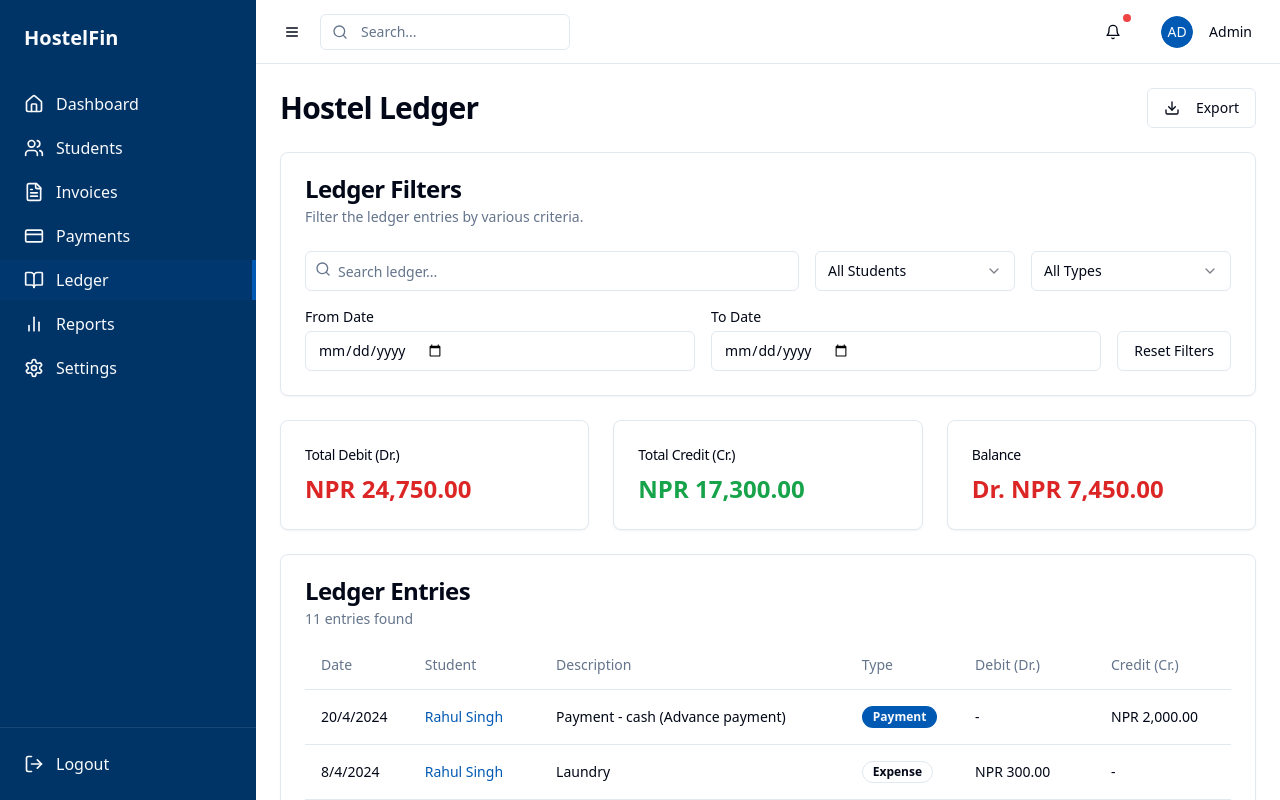
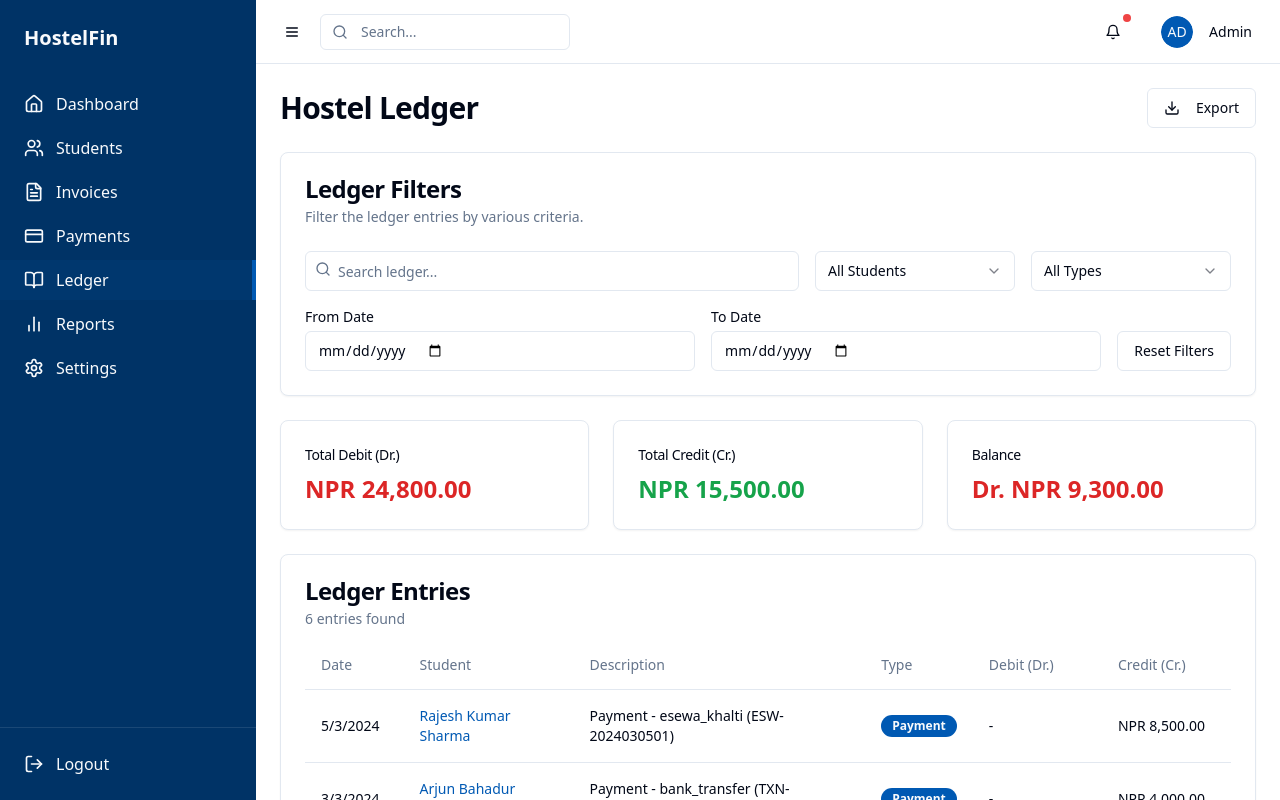
Before and after one commit to Anik-Karki/dorm-finance-flow, a React (Vite) app: page /ledger in a window 1280 px wide. Built offline with nearby package versions, Linux system fonts and the light colour scheme.

Commit message:
Fix: Update student details for Nepal context
Update student name, address, guardian name, and phone number to reflect a Nepali context.

```diff
--- a/src/contexts/AppContext.tsx
+++ b/src/contexts/AppContext.tsx
@@ -1,6 +1,7 @@
 import React, { createContext, useContext, useState, useEffect } from 'react';
 import { Student, Invoice, Payment, ExtraExpense, LedgerEntry } from '@/types';
 import { initialStudents, initialInvoices, initialPayments, initialLedger } from '@/data/initialData';
+import { formatCurrency } from '@/lib/utils';
 import { toast } from 'sonner';
 
 interface AppContextProps {
--- a/src/data/initialData.ts
+++ b/src/data/initialData.ts
@@ -1,264 +1,203 @@
 
-import { Student, Invoice, Payment, LedgerEntry, ExtraExpense } from '@/types';
+import { Student, Invoice, Payment, LedgerEntry } from '@/types';
 
 export const initialStudents: Student[] = [
   {
     id: '1',
-    name: 'Rahul Singh',
-    room: '101',
-    phone: '9876543210',
-    guardianName: 'Rajesh Singh',
-    guardianPhone: '9876543211',
-    address: '123 Main Street, Delhi',
-    enrollmentDate: '2023-07-15',
-    feeAmount: 6000,
+    name: 'Rajesh Kumar Sharma',
+    room: 'A-101',
+    phone: '9841234567',
+    guardianName: 'Ram Bahadur Sharma',
+    guardianPhone: '9851234567',
+    address: 'Baneshwor, Kathmandu',
+    enrollmentDate: '2024-01-15',
+    feeAmount: 8000,
     advanceBalance: 2000,
     status: 'active'
   },
   {
     id: '2',
-    name: 'Priya Sharma',
-    room: '102',
-    phone: '9876543212',
-    guardianName: 'Vikram Sharma',
-    guardianPhone: '9876543213',
-    address: '456 Park Avenue, Mumbai',
-    enrollmentDate: '2023-08-05',
-    feeAmount: 6500,
-    advanceBalance: 500,
+    name: 'Sita Kumari Thapa',
+    room: 'B-205',
+    phone: '9812345678',
+    guardianName: 'Krishna Bahadur Thapa',
+    guardianPhone: '9862345678',
+    address: 'Patan Dhoka, Lalitpur',
+    enrollmentDate: '2024-02-10',
+    feeAmount: 7500,
+    advanceBalance: 0,
     status: 'active'
   },
   {
     id: '3',
-    name: 'Ankit Patel',
-    room: '201',
-    phone: '9876543214',
-    guardianName: 'Mahesh Patel',
-    guardianPhone: '9876543215',
-    address: '789 Lake Road, Ahmedabad',
-    enrollmentDate: '2023-06-20',
-    feeAmount: 5500,
-    advanceBalance: 5500,
+    name: 'Arjun Bahadur Gurung',
+    room: 'C-301',
+    phone: '9823456789',
+    guardianName: 'Bir Bahadur Gurung',
+    guardianPhone: '9873456789',
+    address: 'Pokhara Sub-Metropolitan City, Kaski',
+    enrollmentDate: '2024-01-20',
+    feeAmount: 8500,
+    advanceBalance: 5000,
     status: 'active'
   },
   {
     id: '4',
-    name: 'Neha Gupta',
-    room: '202',
-    phone: '9876543216',
-    guardianName: 'Ramesh Gupta',
-    guardianPhone: '9876543217',
-    address: '234 Hill View, Pune',
-    enrollmentDate: '2023-09-10',
-    feeAmount: 6000,
-    advanceBalance: 0,
+    name: 'Anita Rai',
+    room: 'A-105',
+    phone: '9834567890',
+    guardianName: 'Santosh Kumar Rai',
+    guardianPhone: '9884567890',
+    address: 'Bhaktapur Durbar Square, Bhaktapur',
+    enrollmentDate: '2024-03-05',
+    feeAmount: 7000,
+    advanceBalance: 1500,
     status: 'active'
   },
   {
     id: '5',
-    name: 'Suresh Kumar',
-    room: '301',
-    phone: '9876543218',
-    guardianName: 'Dinesh Kumar',
-    guardianPhone: '9876543219',
-    address: '567 College Road, Chennai',
-    enrollmentDate: '2023-07-01',
-    feeAmount: 5800,
-    advanceBalance: 1000,
+    name: 'Deepak Tamang',
+    room: 'B-202',
+    phone: '9845678901',
+    guardianName: 'Lal Bahadur Tamang',
+    guardianPhone: '9895678901',
+    address: 'Boudhanath, Kathmandu',
+    enrollmentDate: '2024-02-15',
+    feeAmount: 7800,
+    advanceBalance: 0,
+    status: 'inactive'
+  },
+  {
+    id: '6',
+    name: 'Sunita Karki',
+    room: 'C-305',
+    phone: '9856789012',
+    guardianName: 'Mohan Prasad Karki',
+    guardianPhone: '9906789012',
+    address: 'Thamel, Kathmandu',
+    enrollmentDate: '2024-01-30',
+    feeAmount: 8200,
+    advanceBalance: 3000,
+    status: 'active'
+  },
+  {
+    id: '7',
+    name: 'Bikash Shrestha',
+    room: 'A-103',
+    phone: '9867890123',
+    guardianName: 'Hari Krishna Shrestha',
+    guardianPhone: '9917890123',
+    address: 'Kirtipur Municipality, Kathmandu',
+    enrollmentDate: '2024-02-20',
+    feeAmount: 7600,
+    advanceBalance: 800,
+    status: 'active'
+  },
+  {
+    id: '8',
+    name: 'Priya Maharjan',
+    room: 'B-207',
+    phone: '9878901234',
+    guardianName: 'Keshav Maharjan',
+    guardianPhone: '9928901234',
+    address: 'Lalitpur Sub-Metropolitan City, Lalitpur',
+    enrollmentDate: '2024-03-10',
+    feeAmount: 8300,
+    advanceBalance: 0,
     status: 'active'
   }
 ];
 
-const createExtraExpense = (id: string, description: string, amount: number, date: string): ExtraExpense => {
-  return { id, description, amount, date };
-};
-
 export const initialInvoices: Invoice[] = [
   {
-    id: 'inv1',
+    id: 'inv-001',
     studentId: '1',
-    studentName: 'Rahul Singh',
-    monthYear: '04-2024',
-    issueDate: '2024-04-01',
-    dueDate: '2024-04-10',
-    baseFee: 6000,
+    studentName: 'Rajesh Kumar Sharma',
+    monthYear: '03-2024',
+    issueDate: '2024-03-01',
+    dueDate: '2024-03-10',
+    baseFee: 8000,
     extraExpenses: [
-      createExtraExpense('exp1', 'Extra Food', 500, '2024-04-05'),
-      createExtraExpense('exp2', 'Laundry', 300, '2024-04-08')
+      {
+        id: 'exp-001',
+        description: 'Electricity Bill',
+        amount: 500,
+        date: '2024-03-01'
+      }
     ],
-    totalAmount: 6800,
-    status: 'partially_paid',
-    paidAmount: 4000,
-    balanceAmount: 2800
-  },
-  {
-    id: 'inv2',
-    studentId: '2',
-    studentName: 'Priya Sharma',
-    monthYear: '04-2024',
-    issueDate: '2024-04-01',
-    dueDate: '2024-04-10',
-    baseFee: 6500,
-    extraExpenses: [
-      createExtraExpense('exp3', 'Stationery', 150, '2024-04-06')
-    ],
-    totalAmount: 6650,
-    status: 'overdue',
-    paidAmount: 0,
-    balanceAmount: 6650
-  },
-  {
-    id: 'inv3',
-    studentId: '3',
-    studentName: 'Ankit Patel',
-    monthYear: '04-2024',
-    issueDate: '2024-04-01',
-    dueDate: '2024-04-10',
-    baseFee: 5500,
-    extraExpenses: [],
-    totalAmount: 5500,
+    totalAmount: 8500,
     status: 'paid',
-    paidAmount: 5500,
+    paidAmount: 8500,
     balanceAmount: 0
   },
   {
-    id: 'inv4',
-    studentId: '4',
-    studentName: 'Neha Gupta',
-    monthYear: '04-2024',
-    issueDate: '2024-04-01',
-    dueDate: '2024-04-10',
-    baseFee: 6000,
-    extraExpenses: [
-      createExtraExpense('exp4', 'Extra Food', 400, '2024-04-07'),
-      createExtraExpense('exp5', 'Internet Usage', 200, '2024-04-09')
-    ],
-    totalAmount: 6600,
-    status: 'unpaid',
-    paidAmount: 0,
-    balanceAmount: 6600
-  },
-  {
-    id: 'inv5',
-    studentId: '5',
-    studentName: 'Suresh Kumar',
-    monthYear: '04-2024',
-    issueDate: '2024-04-01',
-    dueDate: '2024-04-10',
-    baseFee: 5800,
-    extraExpenses: [],
-    totalAmount: 5800,
-    status: 'paid',
-    paidAmount: 5800,
-    balanceAmount: 0
-  },
-  {
-    id: 'inv6',
-    studentId: '1',
-    studentName: 'Rahul Singh',
+    id: 'inv-002',
+    studentId: '2',
+    studentName: 'Sita Kumari Thapa',
     monthYear: '03-2024',
     issueDate: '2024-03-01',
     dueDate: '2024-03-10',
-    baseFee: 6000,
-    extraExpenses: [
-      createExtraExpense('exp6', 'Extra Food', 600, '2024-03-15')
-    ],
-    totalAmount: 6600,
-    status: 'paid',
-    paidAmount: 6600,
-    balanceAmount: 0
+    baseFee: 7500,
+    extraExpenses: [],
+    totalAmount: 7500,
+    status: 'unpaid',
+    paidAmount: 0,
+    balanceAmount: 7500
   },
   {
-    id: 'inv7',
-    studentId: '2',
-    studentName: 'Priya Sharma',
+    id: 'inv-003',
+    studentId: '3',
+    studentName: 'Arjun Bahadur Gurung',
     monthYear: '03-2024',
     issueDate: '2024-03-01',
     dueDate: '2024-03-10',
-    baseFee: 6500,
-    extraExpenses: [],
-    totalAmount: 6500,
-    status: 'paid',
-    paidAmount: 6500,
-    balanceAmount: 0
+    baseFee: 8500,
+    extraExpenses: [
+      {
+        id: 'exp-002',
+        description: 'Internet Charges',
+        amount: 300,
+        date: '2024-03-01'
+      }
+    ],
+    totalAmount: 8800,
+    status: 'partially_paid',
+    paidAmount: 4000,
+    balanceAmount: 4800
   }
 ];
 
 export const initialPayments: Payment[] = [
   {
-    id: 'pay1',
+    id: 'pay-001',
     studentId: '1',
-    studentName: 'Rahul Singh',
-    amount: 4000,
-    date: '2024-04-05',
-    paymentMode: 'cash',
-    reference: '',
-    notes: 'Partial payment for April',
+    studentName: 'Rajesh Kumar Sharma',
+    amount: 8500,
+    date: '2024-03-05',
+    paymentMode: 'esewa_khalti',
+    reference: 'ESW-2024030501',
+    notes: 'March 2024 fee payment',
     type: 'regular'
   },
   {
-    id: 'pay2',
+    id: 'pay-002',
     studentId: '3',
-    studentName: 'Ankit Patel',
-    amount: 5500,
-    date: '2024-04-02',
-    paymentMode: 'esewa_khalti',
-    reference: 'ESEWA123456',
-    notes: 'Full payment for April',
+    studentName: 'Arjun Bahadur Gurung',
+    amount: 4000,
+    date: '2024-03-03',
+    paymentMode: 'bank_transfer',
+    reference: 'TXN-2024030301',
+    notes: 'Partial payment for March',
     type: 'regular'
   },
   {
-    id: 'pay3',
-    studentId: '5',
-    studentName: 'Suresh Kumar',
-    amount: 5800,
-    date: '2024-04-03',
-    paymentMode: 'bank_transfer',
-    reference: 'NEFT789012',
-    notes: 'Full payment for April',
-    type: 'regular'
-  },
-  {
-    id: 'pay4',
-    studentId: '1',
-    studentName: 'Rahul Singh',
-    amount: 6600,
-    date: '2024-03-05',
+    id: 'pay-003',
+    studentId: '6',
+    studentName: 'Sunita Karki',
+    amount: 3000,
+    date: '2024-02-28',
     paymentMode: 'cash',
     reference: '',
-    notes: 'Full payment for March',
-    type: 'regular'
-  },
-  {
-    id: 'pay5',
-    studentId: '2',
-    studentName: 'Priya Sharma',
-    amount: 6500,
-    date: '2024-03-07',
-    paymentMode: 'esewa_khalti',
-    reference: 'ESEWA654321',
-    notes: 'Full payment for March',
-    type: 'regular'
-  },
-  {
-    id: 'pay6',
-    studentId: '1',
-    studentName: 'Rahul Singh',
-    amount: 2000,
-    date: '2024-04-20',
-    paymentMode: 'cash',
-    reference: '',
-    notes: 'Advance payment',
-    type: 'advance'
-  },
-  {
-    id: 'pay7',
-    studentId: '3',
-    studentName: 'Ankit Patel',
-    amount: 5500,
-    date: '2024-03-25',
-    paymentMode: 'bank_transfer',
-    reference: 'NEFT456789',
     notes: 'Advance payment',
     type: 'advance'
   }
@@ -266,113 +205,63 @@ export const initialPayments: Payment[] = [
 
 export const initialLedger: LedgerEntry[] = [
   {
-    id: 'led1',
-    date: '2024-04-01',
+    id: 'led-001',
+    date: '2024-03-01',
     studentId: '1',
-    studentName: 'Rahul Singh',
+    studentName: 'Rajesh Kumar Sharma',
     type: 'fee',
-    description: 'Monthly Fee for 04-2024',
-    amount: 6000,
-    balance: 6000
+    description: 'Monthly Fee for 03-2024',
+    amount: 8500,
+    balance: 8500
   },
   {
-    id: 'led2',
-    date: '2024-04-05',
+    id: 'led-002',
+    date: '2024-03-05',
     studentId: '1',
-    studentName: 'Rahul Singh',
-    type: 'expense',
-    description: 'Extra Food',
-    amount: 500,
-    balance: 6500
-  },
-  {
-    id: 'led3',
-    date: '2024-04-05',
-    studentId: '1',
-    studentName: 'Rahul Singh',
+    studentName: 'Rajesh Kumar Sharma',
     type: 'payment',
-    description: 'Payment - cash',
-    amount: -4000,
-    balance: 2500
-  },
-  {
-    id: 'led4',
-    date: '2024-04-08',
-    studentId: '1',
-    studentName: 'Rahul Singh',
-    type: 'expense',
-    description: 'Laundry',
-    amount: 300,
-    balance: 2800
-  },
-  {
-    id: 'led5',
-    date: '2024-04-01',
-    studentId: '2',
-    studentName: 'Priya Sharma',
-    type: 'fee',
-    description: 'Monthly Fee for 04-2024',
-    amount: 6500,
-    balance: 6500
-  },
-  {
-    id: 'led6',
-    date: '2024-04-06',
-    studentId: '2',
-    studentName: 'Priya Sharma',
-    type: 'expense',
-    description: 'Stationery',
-    amount: 150,
-    balance: 6650
-  },
-  {
-    id: 'led7',
-    date: '2024-04-01',
-    studentId: '3',
-    studentName: 'Ankit Patel',
-    type: 'fee',
-    description: 'Monthly Fee for 04-2024',
-    amount: 5500,
-    balance: 5500
-  },
-  {
-    id: 'led8',
-    date: '2024-04-02',
-    studentId: '3',
-    studentName: 'Ankit Patel',
-    type: 'payment',
-    description: 'Payment - esewa_khalti (ESEWA123456)',
-    amount: -5500,
+    description: 'Payment - esewa_khalti (ESW-2024030501)',
+    amount: -8500,
     balance: 0
   },
   {
-    id: 'led9',
-    date: '2024-04-01',
-    studentId: '5',
-    studentName: 'Suresh Kumar',
+    id: 'led-003',
+    date: '2024-03-01',
+    studentId: '2',
+    studentName: 'Sita Kumari Thapa',
     type: 'fee',
-    description: 'Monthly Fee for 04-2024',
-    amount: 5800,
-    balance: 5800
+    description: 'Monthly Fee for 03-2024',
+    amount: 7500,
+    balance: 7500
   },
   {
-    id: 'led10',
-    date: '2024-04-03',
-    studentId: '5',
-    studentName: 'Suresh Kumar',
-    type: 'payment',
-    description: 'Payment - bank_transfer (NEFT789012)',
-    amount: -5800,
-    balance: 0
+    id: 'led-004',
+    date: '2024-03-01',
+    studentId: '3',
+    studentName: 'Arjun Bahadur Gurung',
+    type: 'fee',
+    description: 'Monthly Fee for 03-2024',
+    amount: 8800,
+    balance: 8800
   },
   {
-    id: 'led11',
-    date: '2024-04-20',
-    studentId: '1',
-    studentName: 'Rahul Singh',
+    id: 'led-005',
+    date: '2024-03-03',
+    studentId: '3',
+    studentName: 'Arjun Bahadur Gurung',
     type: 'payment',
-    description: 'Payment - cash (Advance payment)',
-    amount: -2000,
-    balance: -2000
+    description: 'Payment - bank_transfer (TXN-2024030301)',
+    amount: -4000,
+    balance: 4800
+  },
+  {
+    id: 'led-006',
+    date: '2024-02-28',
+    studentId: '6',
+    studentName: 'Sunita Karki',
+    type: 'payment',
+    description: 'Advance Payment - cash',
+    amount: -3000,
+    balance: -3000
   }
 ];
```
